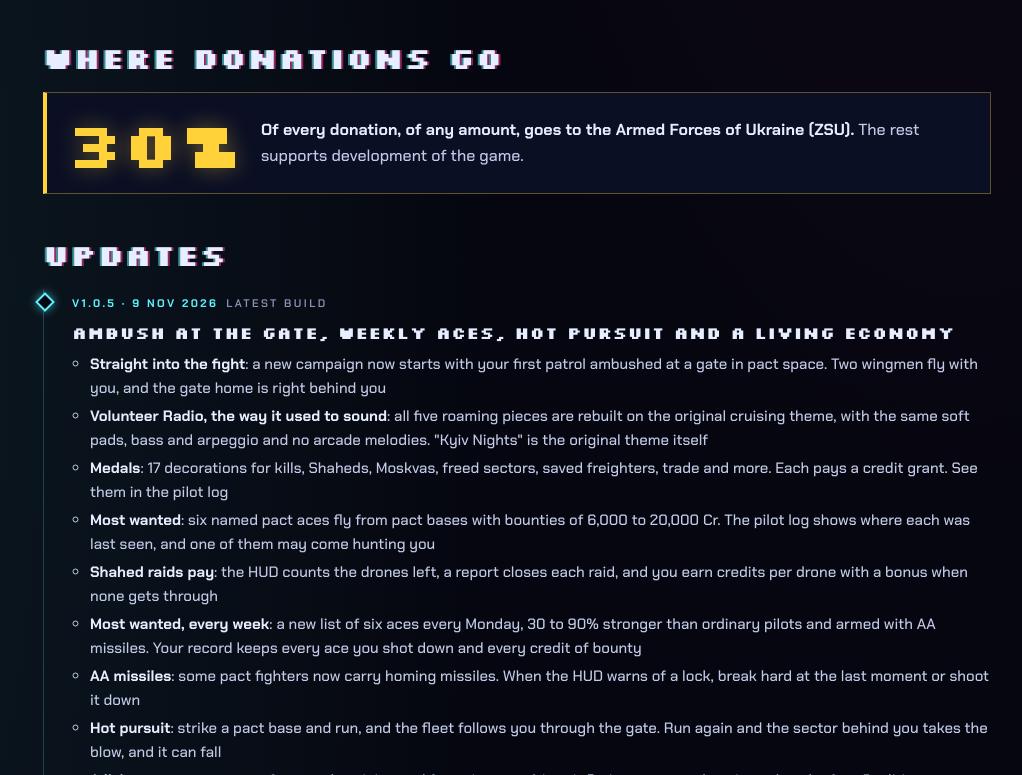
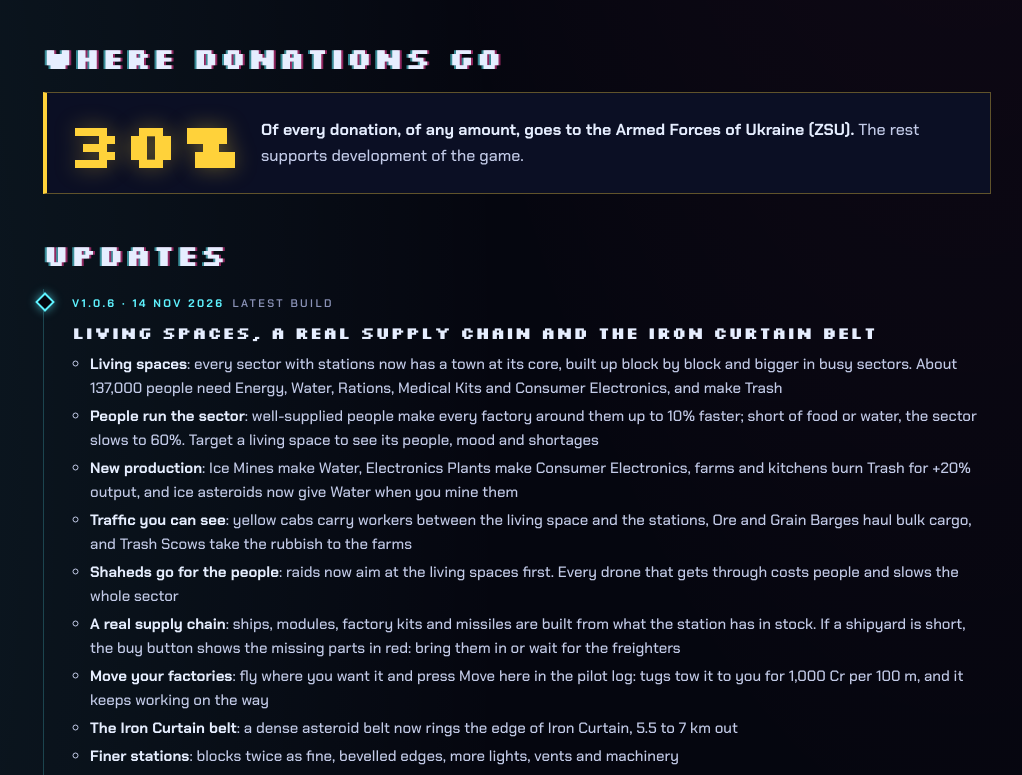
Before and after one commit to yur4ak/freedom-volunteer-devlog, a plain HTML site: page index.html in a window 1280 px wide. Shown: the part 2025-2800 px from the top of the page, without its empty margins (123-1145 px from the left). Drawn offline with Linux system fonts and the light colour scheme.

Commit message:
1.0.6: living spaces, supply chain, Iron Curtain belt
Co-Authored-By: Claude Opus 5.5 <noreply@anthropic.com>
Claude-Session: https://claude.ai/code/session_01JGeGr58dtfXewG8J4KW1PZ

```diff
--- a/index.html
+++ b/index.html
@@ -91,7 +91,7 @@ footer p{margin:0 0 6px;}
   <h1>Freedom<span>Volunteer</span></h1>
   <p class="lede">A volunteer pilot, a battered Potuzhnyi fighter and a frontier at war. Fly out of Kyiv Prime for the Coalition — Ukraine, with the EU and the US behind it — against the fictional CRINK pact. Trade and build factories, take contracts, defend the front from raids, liberate occupied sectors, then bring down the Zorus Citadel.</p>
   <div class="status">
-    <span class="chip ok">Released · v1.0.5</span>
+    <span class="chip ok">Released · v1.0.6</span>
     <span class="chip next">Next · online features</span>
     <span class="chip free">Free to play</span>
     <span class="chip zsu">30% of donations to the ZSU</span>
@@ -144,7 +144,25 @@ footer p{margin:0 0 6px;}
   <h2 id="h-log">Updates</h2>
   <ol class="log">
     <li>
-      <span class="when"><b>v1.0.5 · 9 Nov 2026</b>Latest build</span>
+      <span class="when"><b>v1.0.6 · 14 Nov 2026</b>Latest build</span>
+      <h3>Living spaces, a real supply chain and the Iron Curtain belt</h3>
+      <ul>
+        <li><strong>Living spaces</strong>: every sector with stations now has a town at its core, built up block by block and bigger in busy sectors. About 137,000 people need Energy, Water, Rations, Medical Kits and Consumer Electronics, and make Trash</li>
+        <li><strong>People run the sector</strong>: well-supplied people make every factory around them up to 10% faster; short of food or water, the sector slows to 60%. Target a living space to see its people, mood and shortages</li>
+        <li><strong>New production</strong>: Ice Mines make Water, Electronics Plants make Consumer Electronics, farms and kitchens burn Trash for +20% output, and ice asteroids now give Water when you mine them</li>
+        <li><strong>Traffic you can see</strong>: yellow cabs carry workers between the living space and the stations, Ore and Grain Barges haul bulk cargo, and Trash Scows take the rubbish to the farms</li>
+        <li><strong>Shaheds go for the people</strong>: raids now aim at the living spaces first. Every drone that gets through costs people and slows the whole sector</li>
+        <li><strong>A real supply chain</strong>: ships, modules, factory kits and missiles are built from what the station has in stock. If a shipyard is short, the buy button shows the missing parts in red: bring them in or wait for the freighters</li>
+        <li><strong>Move your factories</strong>: fly where you want it and press Move here in the pilot log: tugs tow it to you for 1,000 Cr per 100 m, and it keeps working on the way</li>
+        <li><strong>The Iron Curtain belt</strong>: a dense asteroid belt now rings the edge of Iron Curtain, 5.5 to 7 km out</li>
+        <li><strong>Finer stations</strong>: blocks twice as fine, bevelled edges, more lights, vents and machinery</li>
+        <li><strong>Big ships fit</strong>: the Mriya and other big hulls no longer fill the singularity tunnel or the title screen</li>
+        <li><strong>Ctrl+0</strong>: four pages of live stats: the economy ware by ware, every sector's people and shortages, war timers, aces and orders, and engine numbers</li>
+        <li><strong>Lifeline</strong>: a new medal and a new order of the day for bringing supplies to the living spaces</li>
+      </ul>
+    </li>
+    <li>
+      <span class="when"><b>v1.0.5 · 9 Nov 2026</b></span>
       <h3>Ambush at the gate, weekly aces, hot pursuit and a living economy</h3>
       <ul>
         <li><strong>Straight into the fight</strong>: a new campaign now starts with your first patrol ambushed at a gate in pact space. Two wingmen fly with you, and the gate home is right behind you</li>
```
Also changed, not shown: 1 other file.
